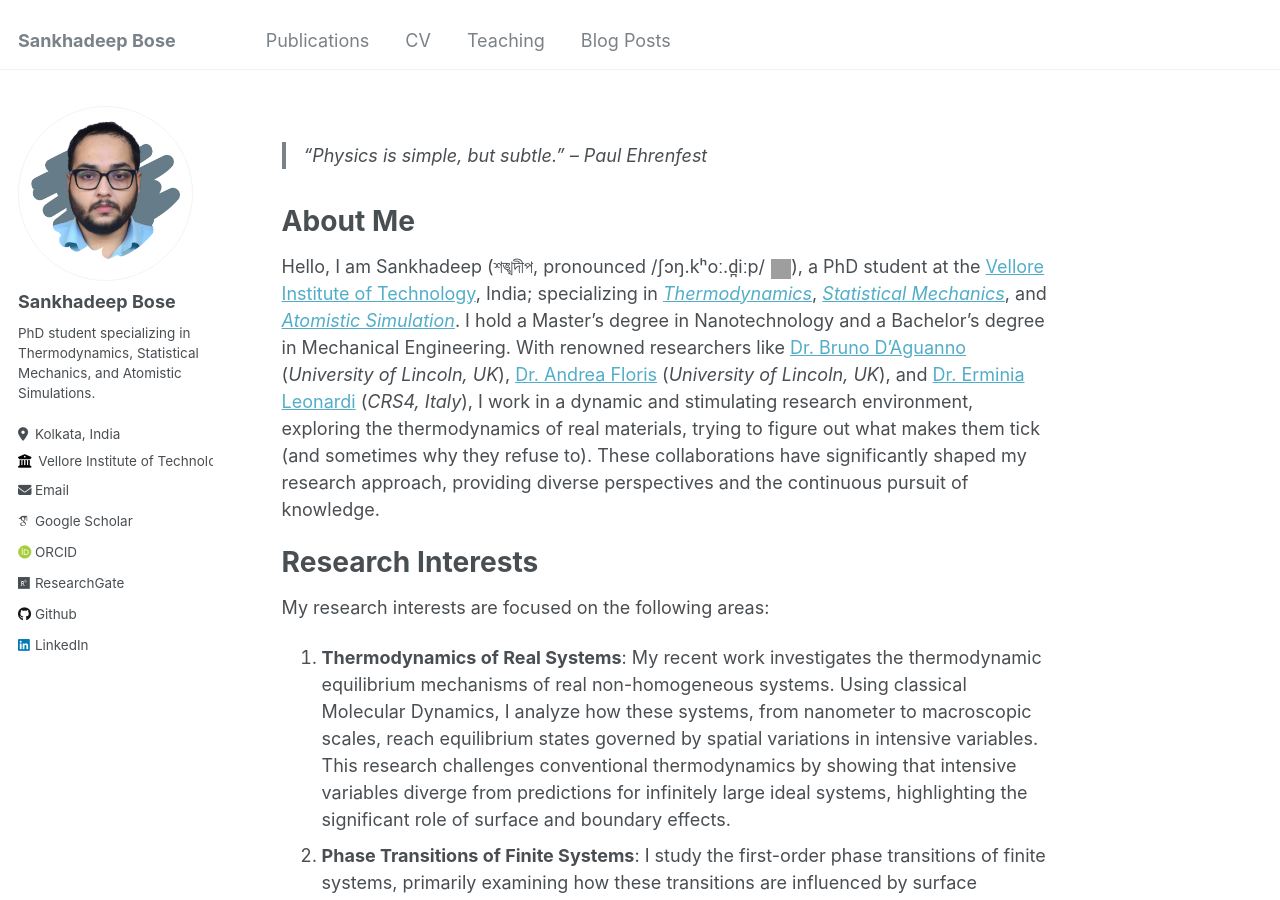
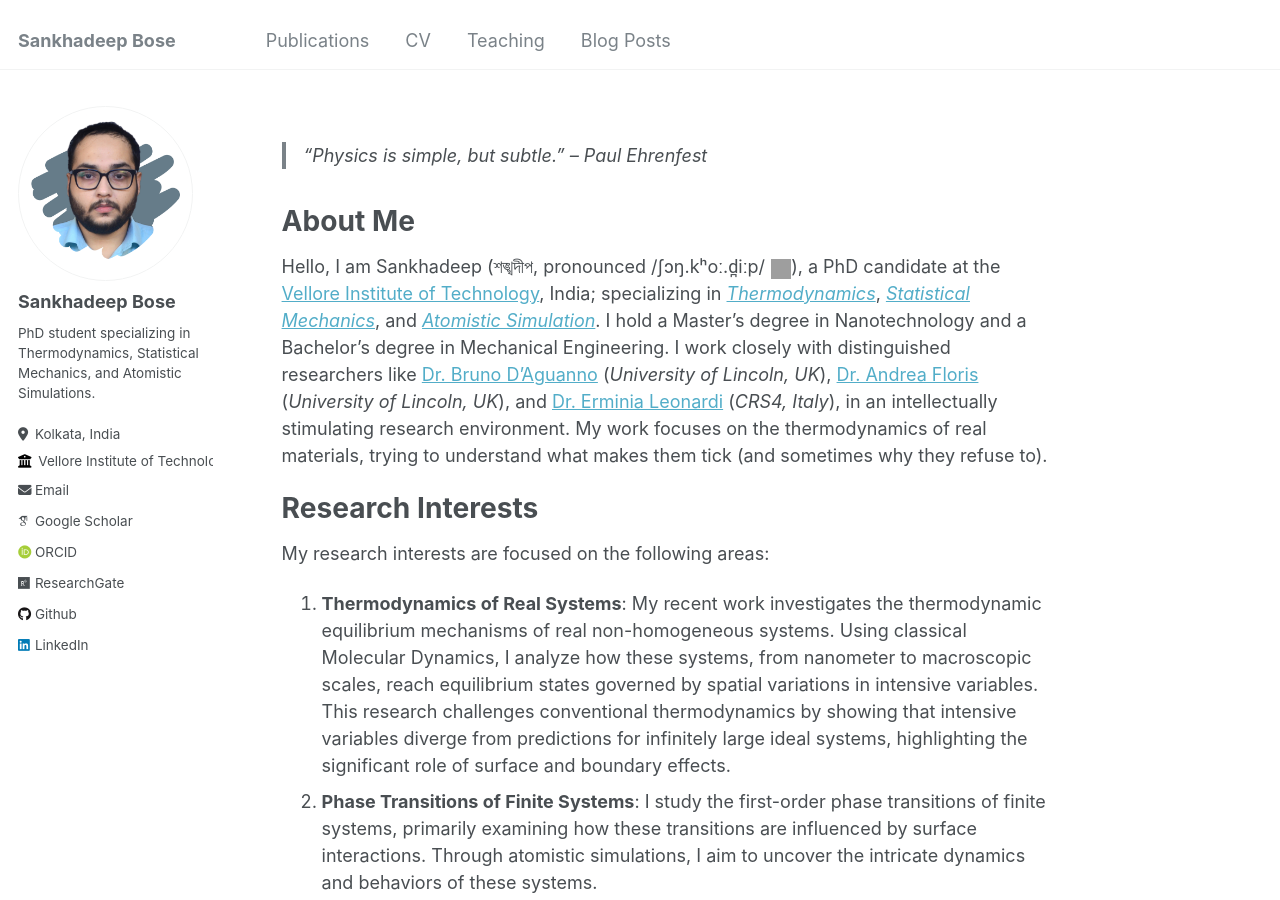
Before and after one commit to sankhadeepbose/sankhadeepbose.github.io, a Jekyll site: the page built from _pages/about.md, in a window 1280 px wide and 900 px high. Built offline with Jekyll 4.4.1, drawn with Linux system fonts in a browser that asks for light colours; some web fonts are replaced; grey boxes are pictures that could not be loaded.

Commit message:
Update about.md

```diff
--- a/_pages/about.md
+++ b/_pages/about.md
@@ -12,7 +12,7 @@
 Hello, I am Sankhadeep (শঙ্খদীপ, pronounced /ʃɔŋ.kʰoː.d̪iːp/<audio id="pronunciation" src="{{ site.baseurl }}/assets/audio/pronunciation.mp3"></audio>
 <button onclick="document.getElementById('pronunciation').play()" style="background:none;border:none;padding:0;margin-left:1px;vertical-align:middle;display:inline;">
   <img src="https://upload.wikimedia.org/wikipedia/commons/2/21/Speaker_Icon.svg" alt="Play Pronunciation" style="width:20px;height:20px;border:0;vertical-align:middle;">
-</button>), a PhD student at the [Vellore Institute of Technology](https://vit.ac.in/), India; specializing in *[Thermodynamics](https://en.wikipedia.org/wiki/Thermodynamics)*, *[Statistical Mechanics](https://en.wikipedia.org/wiki/Statistical_mechanics)*, and *[Atomistic Simulation](http://www.sklogwiki.org/SklogWiki/index.php/Computer_simulation_techniques)*. I hold a Master's degree in Nanotechnology and a Bachelor's degree in Mechanical Engineering. With renowned researchers like [Dr. Bruno D'Aguanno](https://sites.google.com/view/brunodaguanno) (*University of Lincoln, UK*), [Dr. Andrea Floris](https://staff.lincoln.ac.uk/afloris) (*University of Lincoln, UK*), and [Dr. Erminia Leonardi](https://www.crs4.it/peopledetails/ermy/leonardi-erminia/) (*CRS4, Italy*), I work in a dynamic and stimulating research environment, exploring the thermodynamics of real materials, trying to figure out what makes them tick (and sometimes why they refuse to). These collaborations have significantly shaped my research approach, providing diverse perspectives and the continuous pursuit of knowledge.
+</button>), a PhD candidate at the [Vellore Institute of Technology](https://vit.ac.in/), India; specializing in *[Thermodynamics](https://en.wikipedia.org/wiki/Thermodynamics)*, *[Statistical Mechanics](https://en.wikipedia.org/wiki/Statistical_mechanics)*, and *[Atomistic Simulation](http://www.sklogwiki.org/SklogWiki/index.php/Computer_simulation_techniques)*. I hold a Master's degree in Nanotechnology and a Bachelor's degree in Mechanical Engineering. I work closely with distinguished researchers like [Dr. Bruno D'Aguanno](https://sites.google.com/view/brunodaguanno) (*University of Lincoln, UK*), [Dr. Andrea Floris](https://staff.lincoln.ac.uk/afloris) (*University of Lincoln, UK*), and [Dr. Erminia Leonardi](https://www.crs4.it/peopledetails/ermy/leonardi-erminia/) (*CRS4, Italy*), in an intellectually stimulating research environment. My work focuses on the thermodynamics of real materials, trying to understand what makes them tick (and sometimes why they refuse to).
 
 Research Interests
 ======
```
